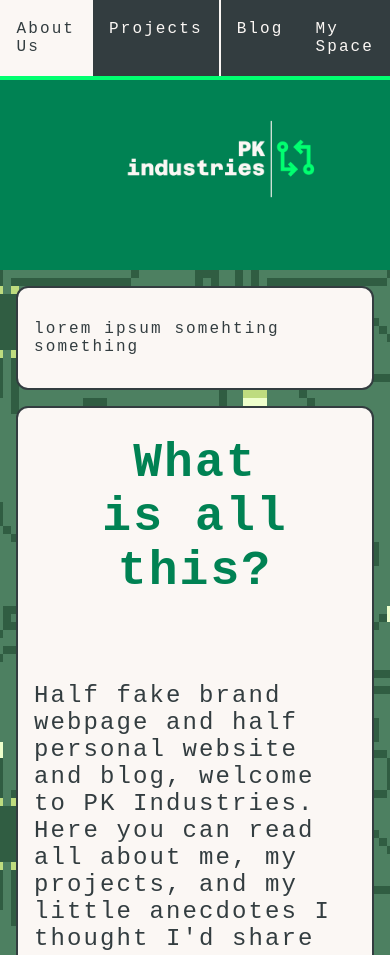
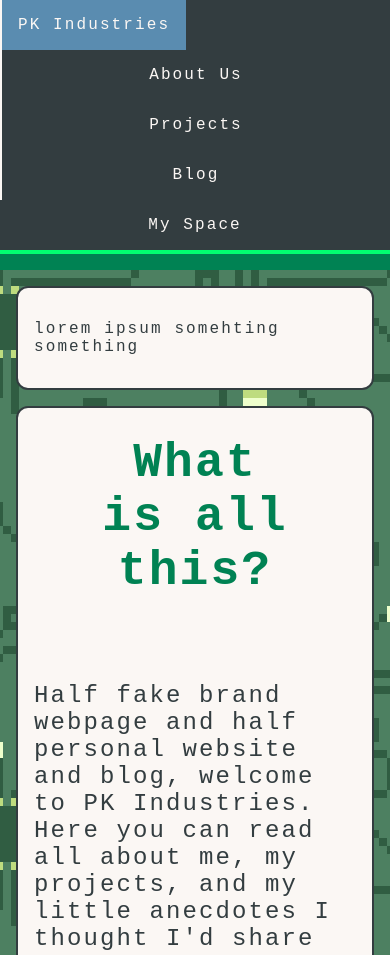
Before and after one commit to Kacman62/PKIndustries-Website, a plain HTML site: page PKindustries/index.html in a window 390 px wide. Shown: the top 955 px of the page. Drawn offline with Linux system fonts and the light colour scheme; a web font is replaced by a local one.

Commit message:
optimized for mobile

```diff
--- a/PKindustries/PKIndustries.css
+++ b/PKindustries/PKIndustries.css
@@ -529,6 +529,15 @@ button.toggle:active {
   .ceo-content p {
     max-width: 100%;
   }
+
+  ul {
+    flex-direction: column;
+    align-items: stretch;
+  }
+  ul li a {
+    text-align: center;
+    padding: 1rem;
+  }
 }
 
 /* Responsive layout - when the screen is less than 400px wide, make the navigation links stack on top of each other instead of next to each other */
```
